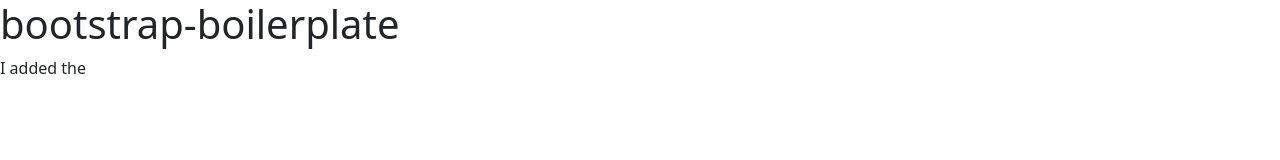
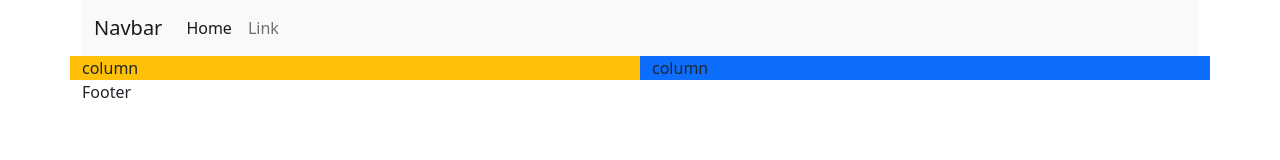
Before and after one commit to Aksume/collab-practice, a plain HTML site: page index.html in a window 1280 px wide. Drawn offline with nearby package versions, Linux system fonts and the light colour scheme.

Commit message:
initial setup

```diff
--- a/index.html
+++ b/index.html
@@ -11,8 +11,37 @@
     <title>bootstrap-boilerplate</title>
   </head>
   <body>
-    <h1>bootstrap-boilerplate</h1>
-    <p> I added the <html></html></p>
+    <div class = "container">
+      <nav class="navbar navbar-expand-lg navbar-light bg-light">
+        <div class="container-fluid">
+          <a class="navbar-brand" href="#">Navbar</a>
+          <button class="navbar-toggler" type="button" data-bs-toggle="collapse" data-bs-target="#navbarSupportedContent" aria-controls="navbarSupportedContent" aria-expanded="false" aria-label="Toggle navigation">
+            <span class="navbar-toggler-icon"></span>
+          </button>
+          <div class="collapse navbar-collapse" id="navbarSupportedContent">
+            <ul class="navbar-nav me-auto mb-2 mb-lg-0">
+              <li class="nav-item">
+                <a class="nav-link active" aria-current="page" href="#">Home</a>
+              </li>
+              <li class="nav-item">
+                <a class="nav-link" href="#">Link</a>
+              </li>
+            </ul>
+          </div>
+        </div>
+      </nav>
+      <div class = "row">
+        <div class = "col-md-6 bg-warning">
+          column
+        </div>
+        <div class = "col-md-6 bg-primary">
+          column
+        </div>
+      </div>
+      <footer>
+        Footer
+      </footer>
+    </div>
 
     <!-- Optional JavaScript; choose one of the two! -->
 
```
